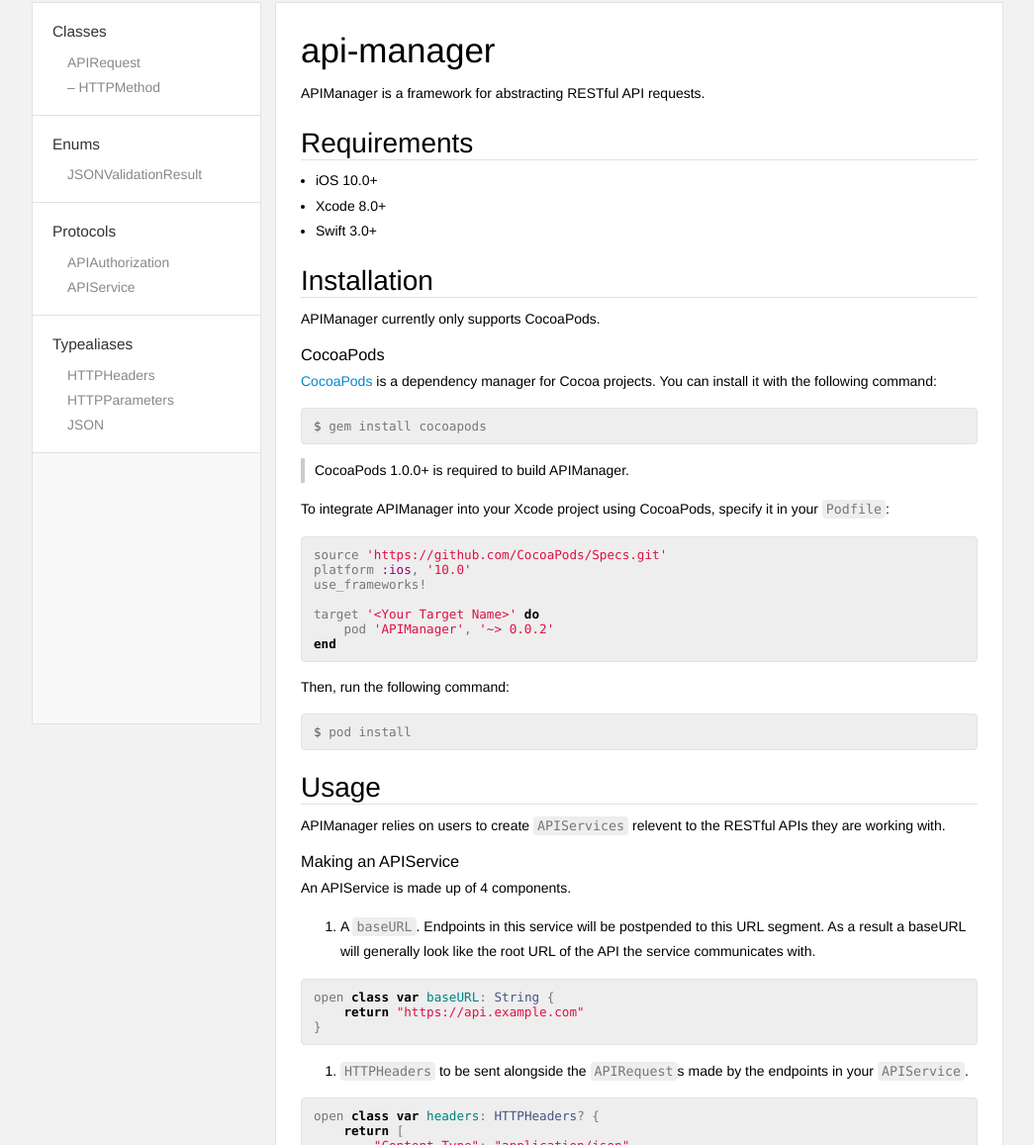
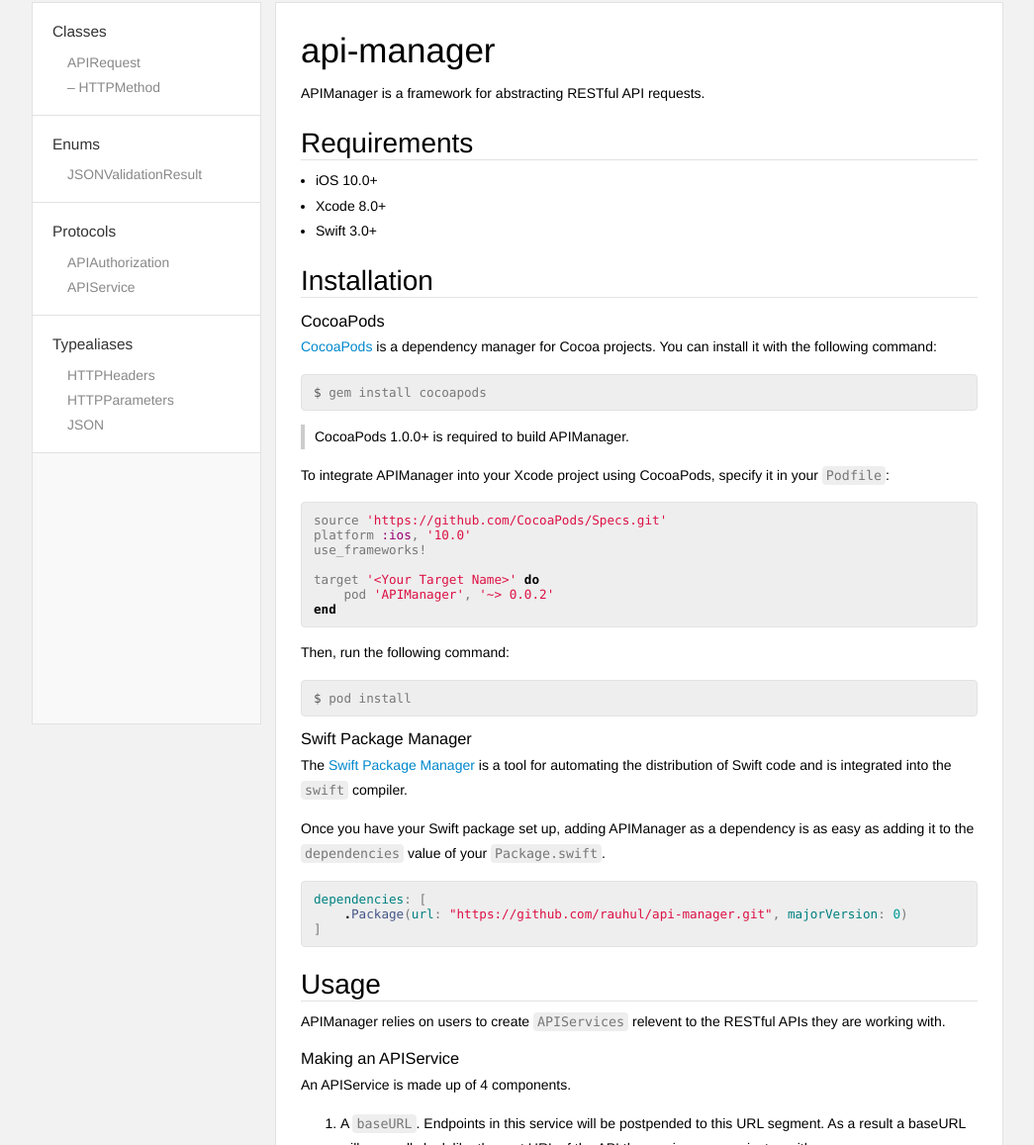
Before and after one commit to rauhul/api-manager, a plain HTML site: page docs/docsets/APIManager.docset/Contents/Resources/Documents/index.html in a window 1280 px wide. Shown: the part 68-1225 px from the top of the page at 99% size, without its empty margins (118-1163 px from the left). Drawn offline with Linux system fonts and the light colour scheme; files that its build step writes are made by us from their sources; files whose address does not match are found by name.

Commit message:
update docs

```diff
--- a/docs/docsets/APIManager.docset/Contents/Resources/Documents/index.html
+++ b/docs/docsets/APIManager.docset/Contents/Resources/Documents/index.html
@@ -87,8 +87,6 @@
 <li>Swift 3.0+</li>
 </ul>
 <a href='#installation' class='anchor' aria-hidden=true><span class="header-anchor"></span></a><h2 id='installation'>Installation</h2>
-
-<p>APIManager currently only supports CocoaPods.</p>
 <a href='#cocoapods' class='anchor' aria-hidden=true><span class="header-anchor"></span></a><h3 id='cocoapods'>CocoaPods</h3>
 
 <p><a href="http://cocoapods.org">CocoaPods</a> is a dependency manager for Cocoa projects. You can install it with the following command:</p>
@@ -111,6 +109,15 @@
 
 <p>Then, run the following command:</p>
 <pre class="highlight shell"><code><span class="gp">$ </span>pod install
+</code></pre>
+<a href='#swift-package-manager' class='anchor' aria-hidden=true><span class="header-anchor"></span></a><h3 id='swift-package-manager'>Swift Package Manager</h3>
+
+<p>The <a href="https://swift.org/package-manager/">Swift Package Manager</a> is a tool for automating the distribution of Swift code and is integrated into the <code>swift</code> compiler. </p>
+
+<p>Once you have your Swift package set up, adding APIManager as a dependency is as easy as adding it to the <code>dependencies</code> value of your <code>Package.swift</code>.</p>
+<pre class="highlight swift"><code><span class="nv">dependencies</span><span class="p">:</span> <span class="p">[</span>
+    <span class="o">.</span><span class="kt">Package</span><span class="p">(</span><span class="nv">url</span><span class="p">:</span> <span class="s">"https://github.com/rauhul/api-manager.git"</span><span class="p">,</span> <span class="nv">majorVersion</span><span class="p">:</span> <span class="mi">0</span><span class="p">)</span>
+<span class="p">]</span>
 </code></pre>
 <a href='#usage' class='anchor' aria-hidden=true><span class="header-anchor"></span></a><h2 id='usage'>Usage</h2>
 
```
Also changed, not shown: docs/index.html (+9 -2 lines), docs/docsets/APIManager.docset/Contents/Resources/Documents/badge.svg (added), 1 other file.
